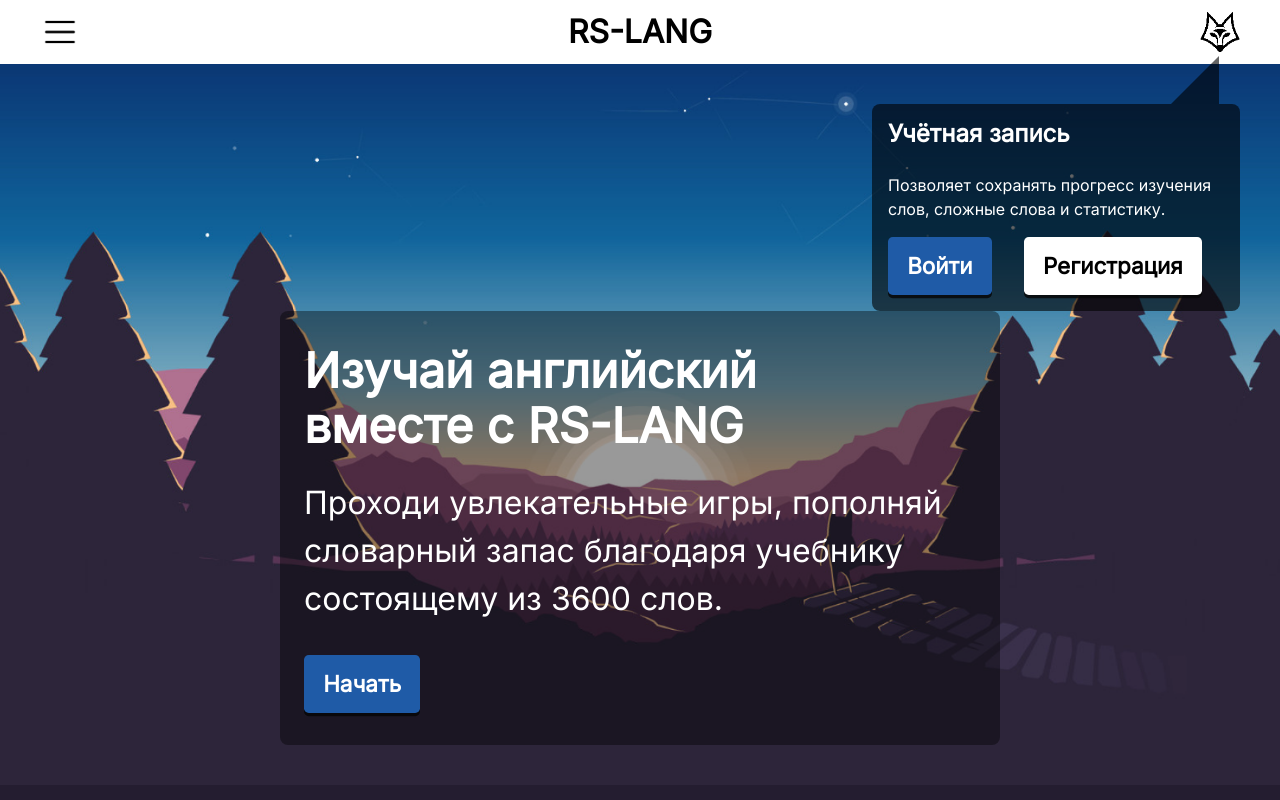
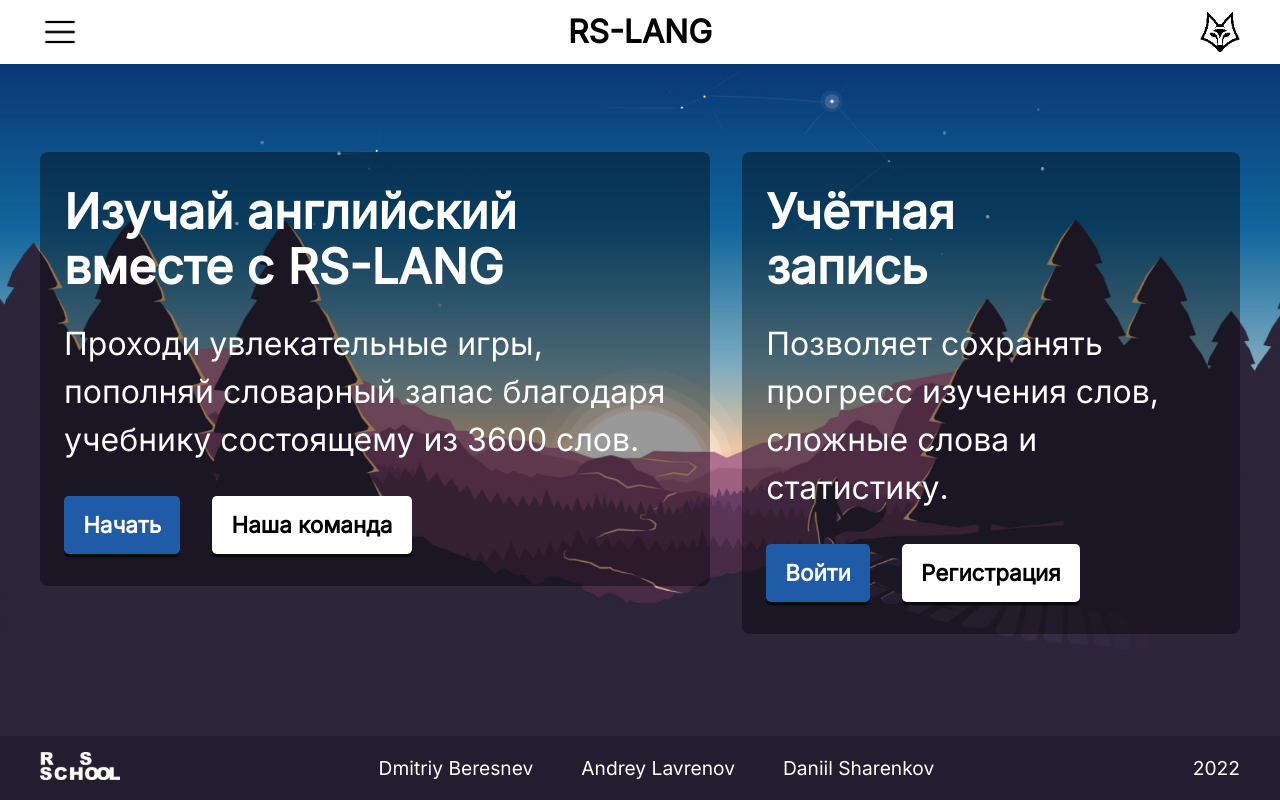
Before and after one commit to Fronikon/rs-lang, a React (Create React App) app: page / in a window 1280 px wide. Built offline with nearby package versions, Linux system fonts and the light colour scheme.

Commit message:
feat: back to prev setting of greeting

```diff
--- a/src/components/Greeting/Greeting.module.css
+++ b/src/components/Greeting/Greeting.module.css
@@ -10,50 +10,27 @@
 
 .section-wrapper {
   display: flex;
-  flex-direction: column-reverse;
-  align-items: stretch;
-  justify-content: start;
+  gap: 2rem;
+  align-items: flex-start;
+  justify-content: space-between;
 
-  min-height: var(--content-height-padding);
+  margin-top: 3rem;
 }
 
-.start-section_wrapper {
-  display: flex;
-  align-items: center;
-  justify-content: center;
-
-  min-height: calc(var(--content-height-padding) - 13rem);
-}
-
-.start-section {
-  max-width: 45rem;
+.start-section,
+.register-section {
   padding: 2rem 1.5rem;
 
   background-color: rgb(0 0 0 / 40%);
   border-radius: 0.5rem;
 }
 
-.register-section::before {
-  content: "";
-
-  position: absolute;
-  top: -3rem;
-  right: 1.3rem;
-
-  border: 1.5rem solid transparent;
-  border-right: 1.5rem solid rgb(0 0 0 / 60%);
-  border-bottom: 1.5rem solid rgb(0 0 0 / 60%);
+.start-section {
+  max-width: 50rem;
 }
 
 .register-section {
-  position: relative;
-
-  max-width: 23rem;
-  margin-left: auto;
-  padding: 1rem;
-
-  background-color: rgb(0 0 0 / 60%);
-  border-radius: 0.5rem;
+  max-width: 45rem;
 }
 
 .title {
@@ -61,10 +38,6 @@
   margin-bottom: 1.6rem;
 
   color: #fff;
-}
-
-.register-section .title {
-  font-size: 1.5rem;
 }
 
 .buttons {
@@ -88,18 +61,19 @@
   color: #fff;
 }
 
-.register-section .description {
-  font-size: 1rem;
-}
+@media (max-width: 1024px) {
+  .section-wrapper {
+    flex-wrap: wrap;
+    justify-content: center;
 
-@media (max-width: 1024px) {
+    margin-top: 0;
+  }
+
   .start-section,
   .register-section {
     display: flex;
     flex-direction: column;
     align-items: center;
-
-    padding: 1rem;
 
     text-align: center;
   }
@@ -108,13 +82,3 @@
     justify-content: center;
   }
 }
-
-@media (max-width: 550px) {
-  .register-section::before {
-    top: -2rem;
-
-    border: 1rem solid transparent;
-    border-right: 1rem solid rgb(0 0 0 / 60%);
-    border-bottom: 1rem solid rgb(0 0 0 / 60%);
-  }
-}
--- a/src/components/Greeting/Greeting.tsx
+++ b/src/components/Greeting/Greeting.tsx
@@ -9,7 +9,6 @@
   return (
     <main className={cn(styles.main, 'container')}>
       <div className={styles['section-wrapper']}>
-        <div className={cn(styles['start-section_wrapper'])}>
         <section className={cn(styles['start-section'])}>
           <h2 className={cn(styles.title, 'title-page')}>Изучай английский вместе с RS-LANG</h2>
           <p className={cn(styles.description)}>
@@ -19,10 +18,11 @@
             <Link to="/textbook">
               <button className={cn(styles.button, 'button')} type="button">Начать</button>
             </Link>
-
+            <Link to="/about">
+              <button className={cn(styles['two-button'], 'button')} type="button">Наша команда</button>
+            </Link>
           </div>
         </section>
-        </div>
         {!isLogin && <section className={cn(styles['register-section'])}>
           <h2 className={cn(styles.title, 'title-page')}>Учётная запись</h2>
           <p className={cn(styles.description)}>
```
Lines whose indentation alone changed are shown as unchanged.
